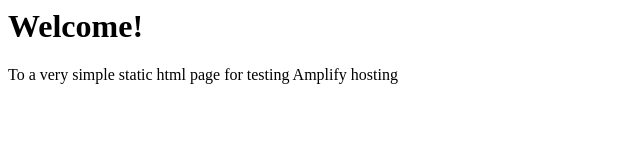
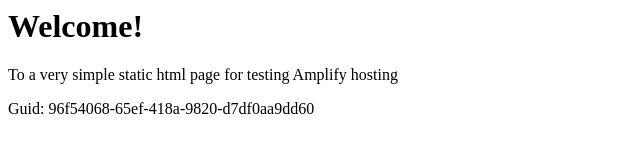
Before and after one commit to aws-aemilia-sin/Github-PR-Commit-Integration-Test-DoNotTouch-GitH-MJCD6L4M-v1-prod-ap-southeast-1, a website: page src/index.html in a window 1280 px wide. Shown: the whole page, without its empty margins (0-640 px from the left). Drawn offline with Linux system fonts and the light colour scheme.

Commit message:
commit from integ tests

```diff
--- a/src/index.html
+++ b/src/index.html
@@ -1,3 +1,5 @@
+
+
 <html lang="en">
 
 <head>
@@ -10,6 +12,6 @@
 <body>
     <h1>Welcome!</h1>
     <p>To a very simple static html page for testing Amplify hosting</p>
-</body>
+    <p>Guid: 96f54068-65ef-418a-9820-d7df0aa9dd60</p></body>
 
 </html>
```
